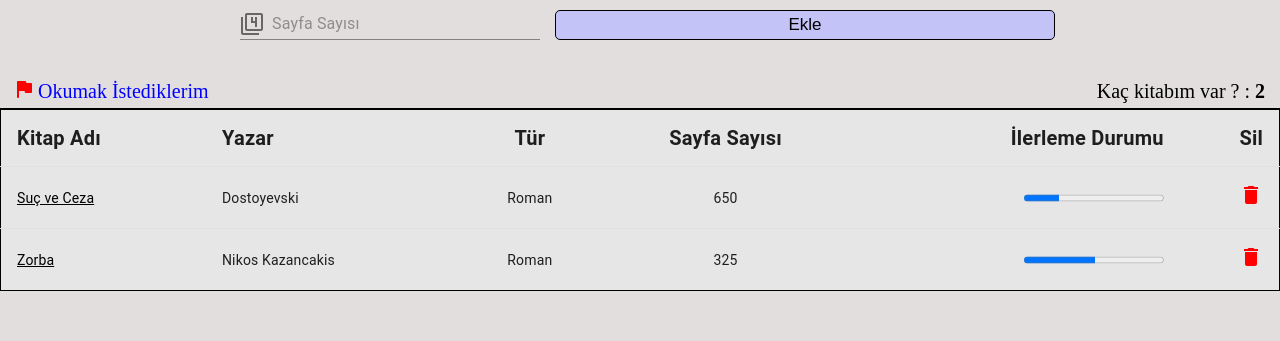
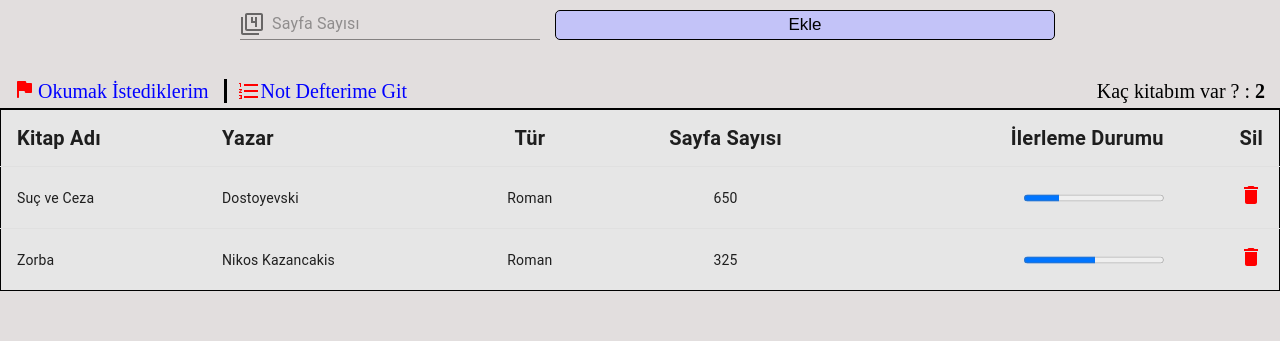
Before and after one commit to Onurkotz/ayracapp, a React (Create React App) app: page / in a window 1280 px wide. Shown: the part 185-526 px from the top of the page. Built offline with nearby package versions, Linux system fonts and the light colour scheme; a web font is replaced by a local one.

Commit message:
some fixes3

```diff
--- a/package.json
+++ b/package.json
@@ -19,6 +19,7 @@
     "react-router-dom": "^6.3.0",
     "react-scripts": "5.0.1",
     "react-window": "^1.8.7",
+    "redux": "^4.2.0",
     "web-vitals": "^2.1.4"
   },
   "scripts": {
--- a/src/App.js
+++ b/src/App.js
@@ -9,7 +9,6 @@ import Footer from "./components/footer/Footers";
 import { useSelector } from "react-redux";
 
 import { BrowserRouter as Router, Routes, Route } from "react-router-dom";
-
 
 class ErrorBoundary extends React.Component {
   constructor(props) {
@@ -37,27 +36,21 @@ class ErrorBoundary extends React.Component {
 }
 
 function App() {
-
-
   const dark = useSelector((state) => state.dark.checked);
 
   return (
     <ErrorBoundary>
       <div className={dark === false ? "" : "darkMode"}>
-
-
         <Modes />
         <Header />
         <Router>
           <Routes>
             <Route path="/" element={<Home />} exact />
-          <Route path="/think/:id" element={<About />} />
+            <Route path="/think" element={<About />} />
             <Route path="/myGoals" element={<Goal />} />
           </Routes>
         </Router>
         <Footer />
-
-
       </div>
     </ErrorBoundary>
   );
--- a/src/components/aboutList/aboutHome/listDraft/ListDraft.js
+++ b/src/components/aboutList/aboutHome/listDraft/ListDraft.js
@@ -2,6 +2,7 @@ import React from "react";
 import { useSelector, useDispatch } from "react-redux";
 import { deleteThink } from "../../../../redux/aboutSlice/aboutSlice";
 import { bookSelectors } from "../../../../redux/listSlice/listSlice";
+import { aboutSelectors } from "../../../../redux/aboutSlice/aboutSlice";
 
 import { useParams } from "react-router-dom";
 
@@ -10,14 +11,11 @@ import "./list.css";
 import DeleteIcon from "@mui/icons-material/Delete";
 
 function ListDraft() {
-  const items = useSelector((state) => state.bookList.items);
+  //const { id } = useParams();
+
+  const items = useSelector((state) => state.about.items);
   const dark = useSelector((state) => state.dark.checked);
   const english = useSelector((state) => state.languageMode.isEnglish);
-
-  const { id } = useParams();
-
-  const detail = useSelector((state) => bookSelectors.selectById(state, id));
-  console.log(detail)
 
   const dispatch = useDispatch();
 
@@ -32,7 +30,7 @@ function ListDraft() {
       <ol className={dark === false ? "" : "darkol"}>
         {items.map((item) => (
           <li key={item.id}>
-            {item.comments.id}
+            {item.think}
             <span>
               <DeleteIcon
                 sx={dark === false ? { color: "red" } : { color: "purple" }}
@@ -51,7 +49,20 @@ export default ListDraft;
 
 /*
 
-
+<ol className={dark === false ? "" : "darkol"}>
+        {items.map((item) => (
+          <li key={item.id}>
+            {item.bookName}
+            <span>
+              <DeleteIcon
+                sx={dark === false ? { color: "red" } : { color: "purple" }}
+                className="delete"
+                onClick={() => handleDelete(item.id)}
+              />
+            </span>
+          </li>
+        ))}
+      </ol>
 
 
       */
--- a/src/components/aboutList/addingAbout/Adding.js
+++ b/src/components/aboutList/addingAbout/Adding.js
@@ -30,7 +30,7 @@ function Adding() {
     }
 
     dispatch(addThink({ id: nanoid(), think }));
-    setThink();
+    setThink("");
   };
 
   return (
--- a/src/components/mainList/list/List.js
+++ b/src/components/mainList/list/List.js
@@ -99,13 +99,8 @@ function List() {
                 key={item.id}
                 sx={{ "&:last-child td, &:last-child th": { border: 0 } }}
               >
-                <TableCell component="th" scope="row">
-                  <Link
-                    className={dark === false ? "" : "darka"}
-                    to={`/think/${item.id}`}
-                  >
-                    {item.bookName}
-                  </Link>
+                <TableCell sx={tableCellsx} component="th" scope="row">
+                  {item.bookName}
                 </TableCell>
 
                 <TableCell sx={tableCellsx} align="left">
@@ -137,3 +132,17 @@ function List() {
 }
 
 export default List;
+
+/*
+
+
+
+
+<Link
+                    className={dark === false ? "" : "darka"}
+                    to={`/think/${item.id}`}
+                  >
+
+</Link>
+
+*/
--- a/src/components/mainList/total/Total.js
+++ b/src/components/mainList/total/Total.js
@@ -5,6 +5,7 @@ import { Link } from "react-router-dom";
 import "./total.css";
 
 import FlagRoundedIcon from "@mui/icons-material/FlagRounded";
+import FormatListNumberedIcon from "@mui/icons-material/FormatListNumbered";
 
 function Total() {
   const items = useSelector((state) => state.bookList.items);
@@ -12,7 +13,7 @@ function Total() {
   const dark = useSelector((state) => state.dark.checked);
   const english = useSelector((state) => state.languageMode.isEnglish);
 
-  const className = dark === false ? "link" : "darkLink"
+  const className = dark === false ? "link" : "darkLink";
 
   return (
     <div className="totalMain">
@@ -29,6 +30,30 @@ function Total() {
           : "Books That I Want To Read"}
       </Link>
 
+      <FormatListNumberedIcon
+        sx={
+          dark === false
+            ? {
+                color: "red",
+                margin: "-5px",
+                borderLeft: "3px solid black",
+                marginLeft: "5px",
+                paddingLeft: "10px",
+              }
+            : {
+                color: "purple",
+                margin: "-5px",
+                borderLeft: "3px solid black",
+                marginLeft: "5px",
+                paddingLeft: "10px",
+              }
+        }
+      />
+
+      <Link className={dark === false ? "link" : "darkLink"} to="/think">
+        {english === false ? "Not Defterime Git" : "Go To My Notebook"}
+      </Link>
+
       <span>
         {english === false
           ? "Kaç kitabım var ? "
--- a/src/redux/aboutSlice/aboutSlice.js
+++ b/src/redux/aboutSlice/aboutSlice.js
@@ -1,8 +1,8 @@
-import { createSlice } from "@reduxjs/toolkit";
+import { createSlice, createEntityAdapter } from "@reduxjs/toolkit";
 
-export const aboutSlice = createSlice({
-  name: "about",
-  initialState: {
+export const aboutAdapter = createEntityAdapter();
+
+const initialState = aboutAdapter.getInitialState({
   items: [
     {
       id: 1,
@@ -13,7 +13,13 @@ export const aboutSlice = createSlice({
       think: "121. sayfadaki ifadeleri not almalıyım",
     },
   ],
-  },
+});
+
+export const aboutSelectors = aboutAdapter.getSelectors((state) => state.about);
+
+export const aboutSlice = createSlice({
+  name: "about",
+  initialState,
   reducers: {
     addThink: (state, action) => {
       state.items.push(action.payload);
--- a/src/redux/listSlice/listSlice.js
+++ b/src/redux/listSlice/listSlice.js
@@ -1,10 +1,6 @@
 import { createSlice, createEntityAdapter } from "@reduxjs/toolkit";
 
 export const bookListAdapter = createEntityAdapter();
-
-export const bookSelectors = bookListAdapter.getSelectors(
-  (state) => state.bookList
-);
 
 const initialState = bookListAdapter.getInitialState({
   items: [
@@ -14,10 +10,12 @@ const initialState = bookListAdapter.getInitialState({
       author: "Dostoyevski",
       page: 650,
       genre: "Roman",
-      comments: [{
-        id: "15646",
-        comment: "Mütüş bir kitap."
-      }]
+      comments: [
+        {
+          id: "15646",
+          comment: "Mütüş bir kitap.",
+        },
+      ],
     },
     {
       id: "2",
@@ -25,16 +23,19 @@ const initialState = bookListAdapter.getInitialState({
       author: "Nikos Kazancakis",
       page: 325,
       genre: "Roman",
-      comments: [{
-        id: "144",
-        comment: "Harika bir kitap."
-      }]
+      comments: [
+        {
+          id: "144",
+          comment: "Harika bir kitap.",
+        },
+      ],
     },
   ],
+});
 
-});
-console.log(initialState);
-
+export const bookSelectors = bookListAdapter.getSelectors(
+  (state) => state.bookList
+);
 
 export const listSlice = createSlice({
   name: "bookList",
```
Also changed, not shown: 1 other file (tests, documents, lock files or other folders). Lines whose indentation alone changed are shown as unchanged.
